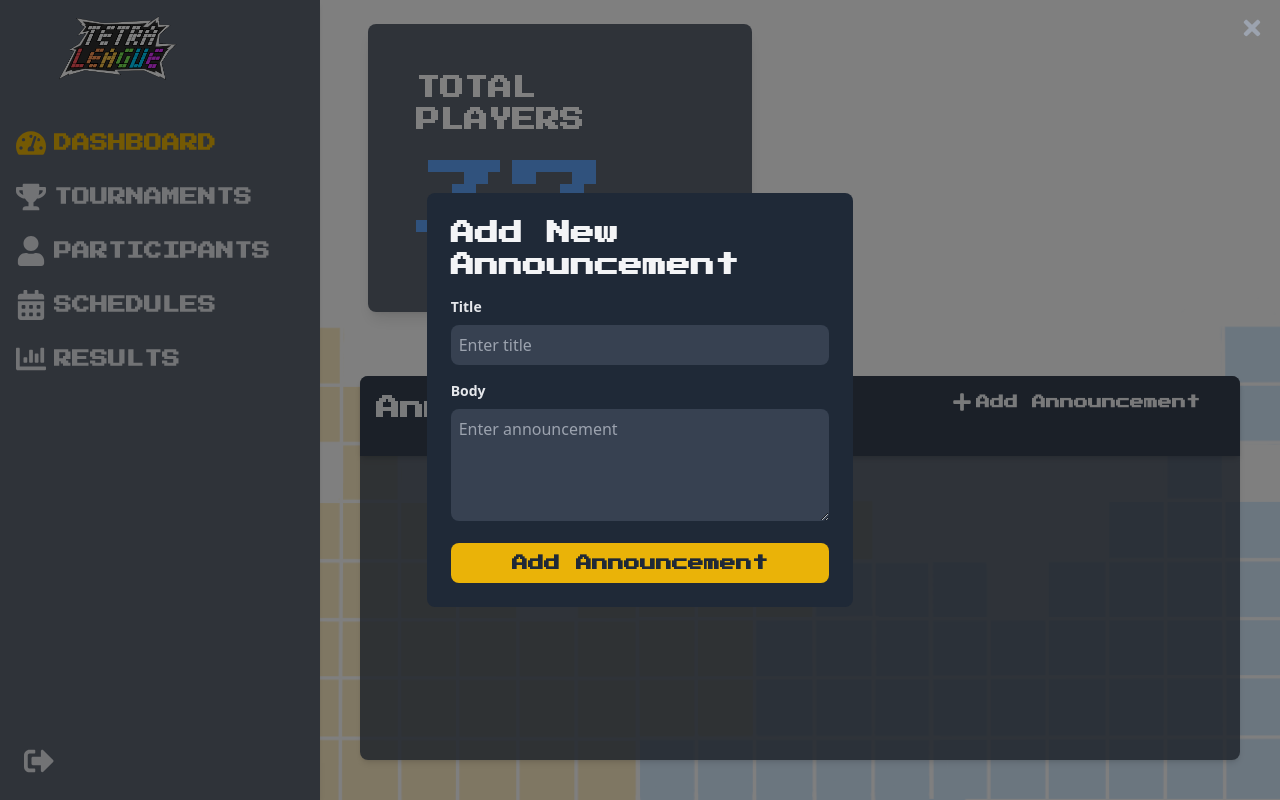
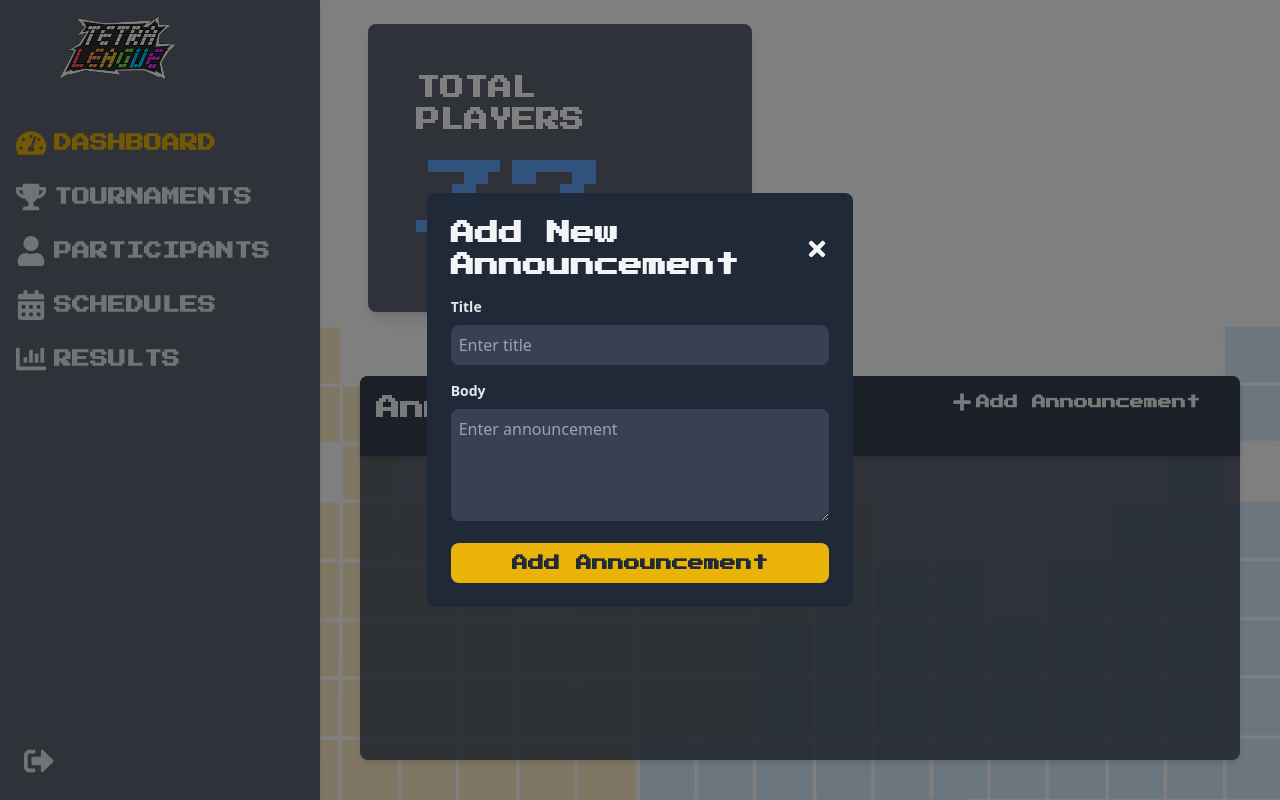
Before and after one commit to elsa-lt/CS203-Project, a React (Create React App) app in the folder frontend/tetra-league-ui/: page /dashboard in a window 1280 px wide. Both pictures are taken after a click on the button "Add Announcement". Shown: the part 880-1680 px from the top of the page. Built offline with nearby package versions, Linux system fonts and the light colour scheme.

Commit message:
Minor UI fix

```diff
--- a/frontend/tetra-league-ui/src/components/AnnouncementModal.js
+++ b/frontend/tetra-league-ui/src/components/AnnouncementModal.js
@@ -28,15 +28,17 @@ const AnnouncementModal = ({ isOpen, onClose, onAddAnnouncement }) => {
   return (
     isOpen ? (
       <div className="fixed inset-0 bg-black bg-opacity-50 flex items-center justify-center z-50">
-        <div className="bg-gray-800 p-6 rounded-lg w-11/12 md:w-1/3">
+        <div className="bg-gray-800 p-6 rounded-lg w-11/12 md:w-1/3 relative">
+          <div className="flex justify-between items-center mb-4">
+            <h2 className="text-2xl font-bold font-press-start text-gray-100">Add New Announcement</h2>
             <button
               onClick={onClose}
-            className="absolute top-4 right-4 text-gray-400 hover:text-gray-200"
+              className="text-gray-100 hover:text-gray-200"
               aria-label="Close"
             >
               <FaTimes className="text-2xl" />
             </button>
-          <h2 className="text-2xl font-bold mb-4 font-press-start text-gray-100">Add New Announcement</h2>
+          </div>
           <form onSubmit={handleSubmit}>
             <div className="mb-4">
               <label className="block text-gray-200 text-sm font-bold mb-2" htmlFor="title">
```
Also changed, not shown: 1 other file (tests, documents, lock files or other folders). Lines whose indentation alone changed are shown as unchanged.
